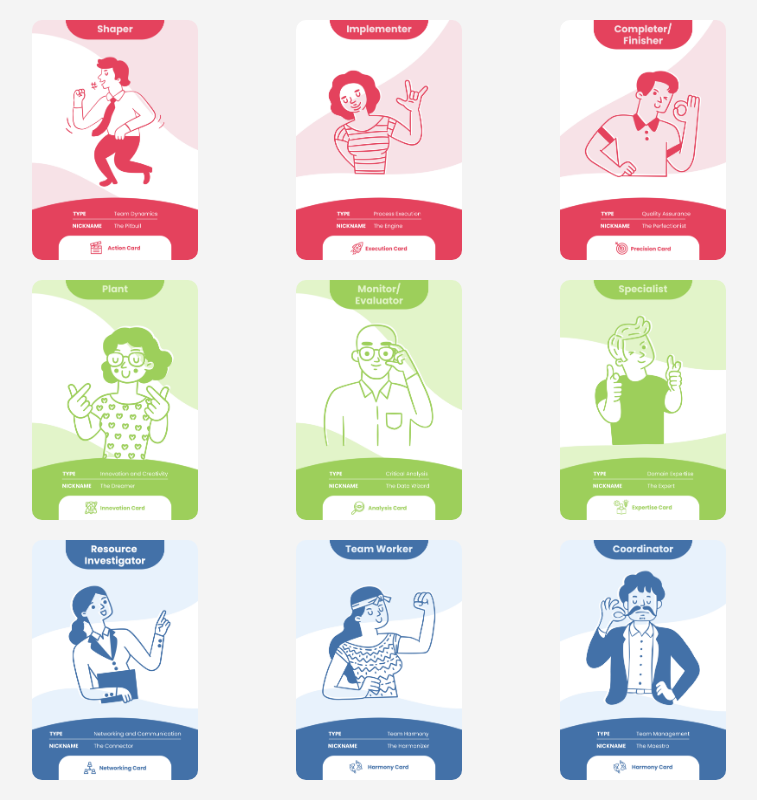
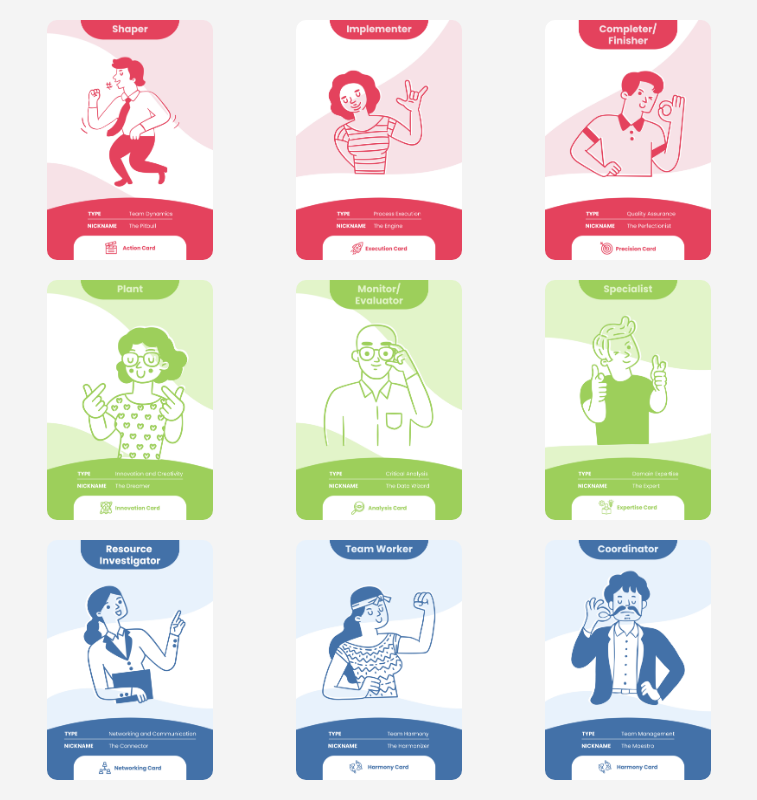
Before and after one commit to louGastardi/belbin_cards, a plain HTML site: page index.html in a window 1280 px wide. Shown: the whole page, without its empty margins (261-1018 px from the left). Drawn offline with Linux system fonts and the light colour scheme.

Commit message:
Update styles.css

```diff
--- a/styles.css
+++ b/styles.css
@@ -14,7 +14,7 @@ body {
     flex-wrap: wrap;
     justify-content: center;
     align-items: center;
-    gap: 20px;
+    gap: 20px 5px;
     width: 100%;
     max-width: 100vw;
     padding: 10px;
```
